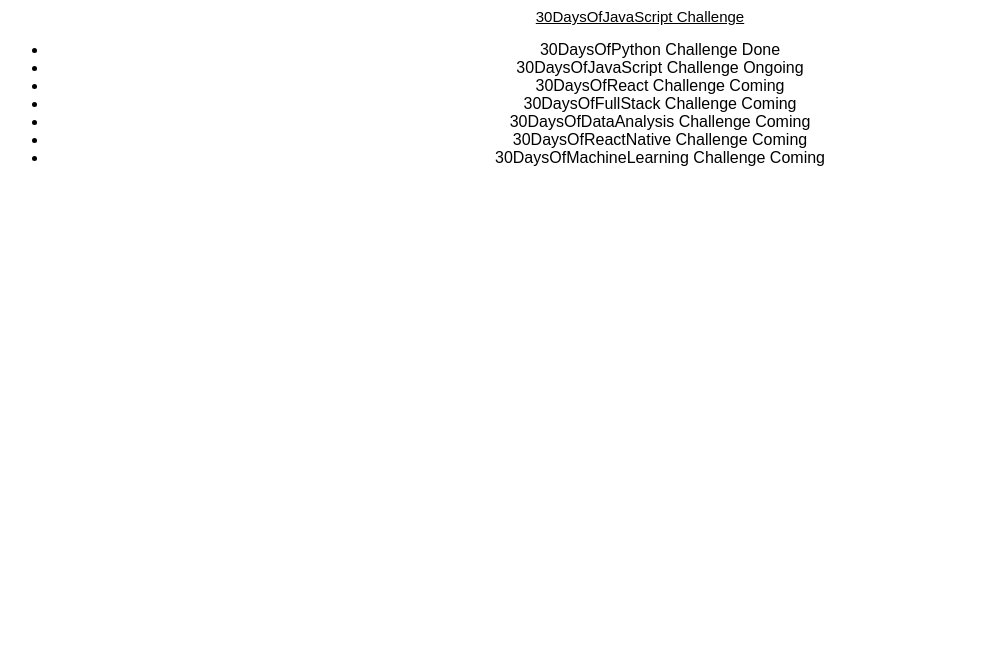
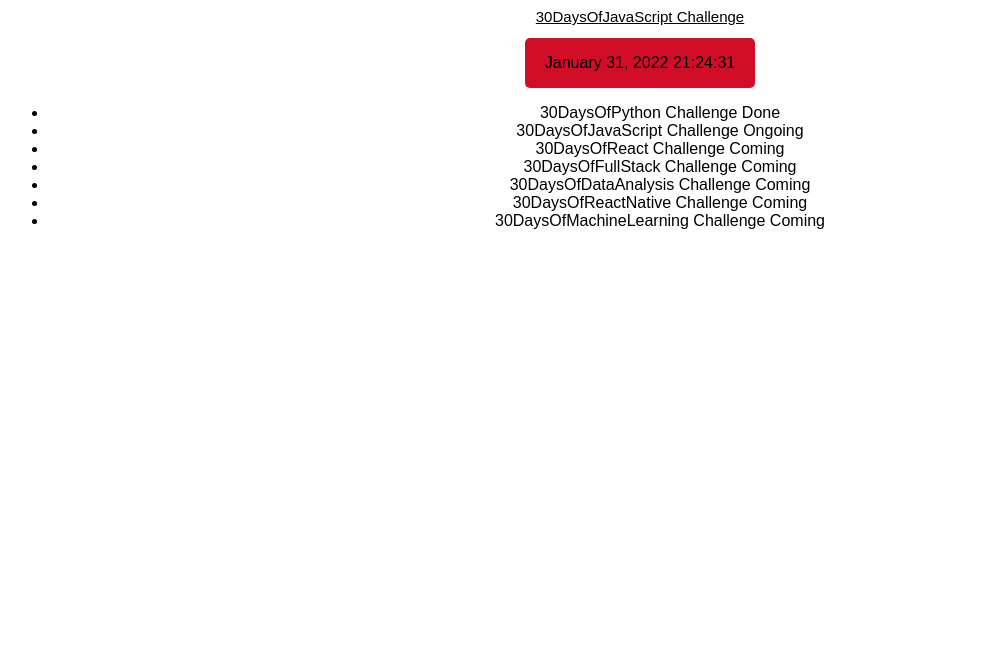
Before and after one commit to pau13-loop/30-Days-of-JS-School-Training, a plain HTML site: page data/index_third.html in a window 1280 px wide. Shown: the part 132-800 px from the top of the page, without its empty margins (0-990 px from the left). Drawn offline with Linux system fonts and the light colour scheme.

Commit message:
feat: :sparkles: Add date

```diff
--- a/data/index_third.html
+++ b/data/index_third.html
@@ -67,13 +67,39 @@
             }, 1000);
 
         // Styling h2
-            const subTitle = document.querySelector('h2');
-            subTitle.style.textDecoration = 'underline';
-            subTitle.style.fontSize = '15px';
-            subTitle.style.fontWeight = 100;
+        const subTitle = document.querySelector('h2');
+        subTitle.style.textDecoration = 'underline';
+        subTitle.style.fontSize = '15px';
+        subTitle.style.fontWeight = 100;
 
         // Insert and style date
+        const containerDate = document.createElement('div');
+        containerDate.setAttribute('class', 'containerDate');
+        containerDate.style.margin = 'auto';
+        containerDate.style.display = 'inline-block';
+        containerDate.style.verticalAlign = 'middle';
+        containerDate.style.padding = "0px 20px";
+        containerDate.style.borderRadius = "5px"
+        containerDate.style.backgroundColor = 'pink';
 
+        setInterval(
+            function () {
+                var randomColor = Math.floor(Math.random() * 16777215).toString(16);
+                containerDate.style.backgroundColor = "#" + randomColor;
+            }, 3000)
+
+        const dateParagraph = document.createElement('p');
+        containerDate.appendChild(dateParagraph);
+
+        setInterval(
+            function () {
+                const currentDate = new Date();
+                const dateTime = `${currentDate.toLocaleString('default', { month: 'long' })} ${currentDate.getDate()}, ${currentDate.getFullYear()} ${currentDate.getHours()}:${currentDate.getMinutes()}:${currentDate.getSeconds()}`;
+                dateParagraph.innerHTML = dateTime;
+            }, 1000)
+
+
+        subTitle.parentNode.insertBefore(containerDate, subTitle.nextSibling);
 
     </script>
 </body>
```
